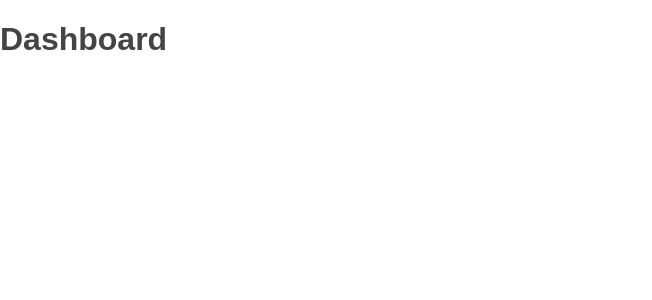
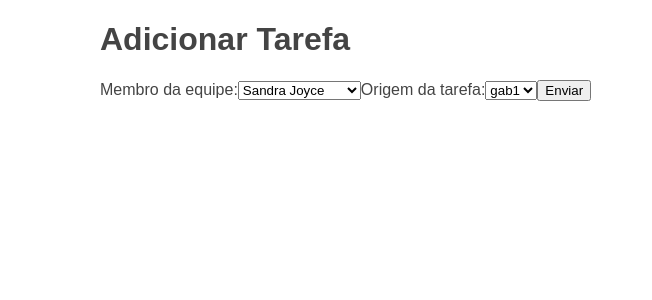
Before and after one commit to RamosTailon/Dashboard, a React (Vite) app: page /add in a window 1280 px wide. Shown: the top 300 px of the page, without its empty margins (0-652 px from the left). Built offline with nearby package versions, Linux system fonts and the light colour scheme.

Commit message:
Estrutura inicial finalizada

```diff
--- a/db.json
+++ b/db.json
@@ -50,7 +50,7 @@
 			]
 		},
 		{
-			"id": "Ob_s6d7e",
+			"id": "Ob_w0e95",
 			"name": "Maria Gutenberg",
 			"concludes": [
 				"gab1_465_012023",
--- a/index.html
+++ b/index.html
@@ -1,13 +1,16 @@
 <!DOCTYPE html>
-<html lang="en">
+<html lang="pt">
+
 <head>
   <meta charset="UTF-8" />
-    <link rel="icon" type="image/svg+xml" href="/vite.svg" />
+  <link rel="icon" type="image/svg+xml" href="/logo.svg" />
   <meta name="viewport" content="width=device-width, initial-scale=1.0" />
-    <title>Vite + React</title>
+  <title>Results Reports</title>
 </head>
+
 <body>
   <div id="root"></div>
   <script type="module" src="/src/main.jsx"></script>
 </body>
+
 </html>
--- a/src/App.jsx
+++ b/src/App.jsx
@@ -1,11 +1,25 @@
 import { useState, useEffect } from 'react';
+import { BrowserRouter, Routes, Route } from 'react-router-dom';
 
+//PAGES
+import Results from './pages/Results'
+import Add from './pages/Add'
+
+//COMPONENTS
+import Container from './components/Container';
 
 function App() {
 
   return (
     <div className="App">
-      <h1>Dashboard</h1>
+      <BrowserRouter>
+        <Container>
+          <Routes>
+            <Route path='/results' element={<Results />} />
+            <Route path='/add' element={<Add />} />
+          </Routes>
+        </Container>
+      </BrowserRouter>
     </div>
   )
 }
--- /dev/null
+++ b/src/components/Container.jsx
@@ -0,0 +1,11 @@
+import styles from './Container.module.css'
+
+const Container = ({ children }) => {
+    return (
+        <div className={styles.container}>
+            {children}
+        </div>
+    )
+}
+
+export default Container
--- /dev/null
+++ b/src/components/Container.module.css
@@ -0,0 +1,4 @@
+.container {
+    max-width: 1080px;
+    margin: 0 auto;
+}
--- /dev/null
+++ b/src/pages/Add.jsx
@@ -0,0 +1,31 @@
+import styles from './Add.module.css'
+
+const Add = () => {
+	return (
+		<div className={styles.container_task}>
+			<h1>Adicionar Tarefa</h1>
+			<form >
+				<label htmlFor="member">
+					Membro da equipe:
+					<select name="member" id="member_select">
+						<option value="Ob_1345s">Sandra Joyce</option>
+						<option value="Ob_4s6d8">Martins Loyery</option>
+						<option value="Ob_s6d7e">Jonas Moreira</option>
+						<option value="Ob_w0e95">Maria Gutenberg</option>
+					</select>
+				</label>
+				<label htmlFor="task">
+					Origem da tarefa:
+					<select name="task" id="task_select">
+						<option value="1">gab1</option>
+						<option value="2">gab2</option>
+						<option value="3">gab3</option>
+					</select>
+				</label>
+				<input type="submit" value="Enviar" />
+			</form>
+		</div>
+	)
+}
+
+export default Add
--- /dev/null
+++ b/src/pages/Results.jsx
@@ -0,0 +1,11 @@
+import React from 'react'
+
+const Results = () => {
+	return (
+		<div>
+			<h1>Results</h1>
+		</div>
+	)
+}
+
+export default Results
```
Also changed, not shown: src/components/Footer.jsx (added), src/components/Navbar.jsx (added), src/components/Navbar.module.css (added), src/pages/Add.module.css (added). Lines whose indentation alone changed are shown as unchanged.
